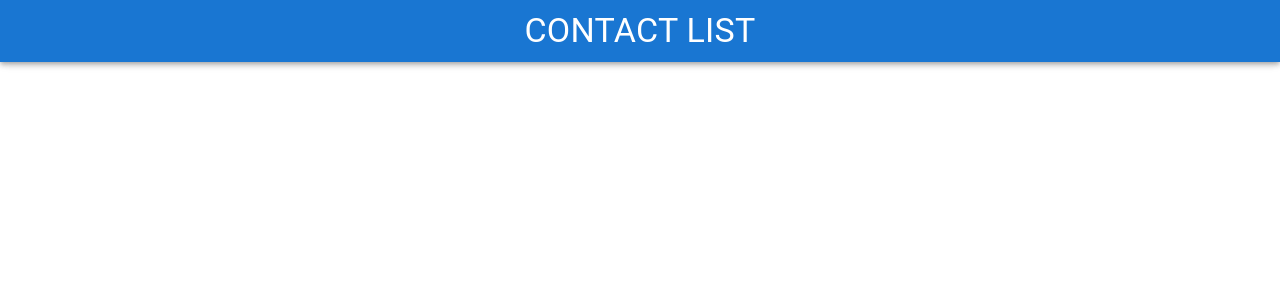
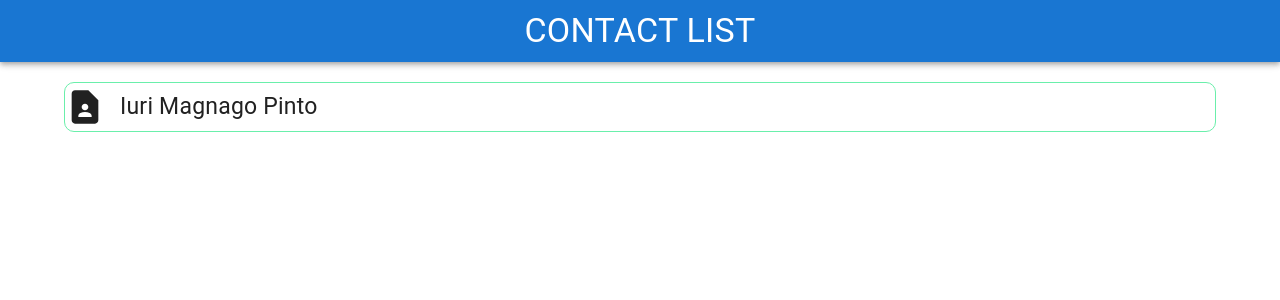
Before and after one commit to iurimp91/contact-list, a React (Create React App) app: page / in a window 1280 px wide. Shown: the top 300 px of the page. Built offline with nearby package versions, Linux system fonts and the light colour scheme.

Commit message:
feat: contact card base

```diff
--- a/package.json
+++ b/package.json
@@ -5,6 +5,7 @@
   "dependencies": {
     "@emotion/react": "^11.7.0",
     "@emotion/styled": "^11.6.0",
+    "@mui/icons-material": "^5.2.0",
     "@mui/material": "^5.2.2",
     "@testing-library/jest-dom": "^5.11.4",
     "@testing-library/react": "^11.1.0",
--- a/src/App.tsx
+++ b/src/App.tsx
@@ -1,12 +1,37 @@
-import { AppBar, Typography } from "@mui/material";
+import { AppBar, Typography, Box, Container } from "@mui/material";
+import { ContactPage } from "@mui/icons-material";
+
+function ContactCard(): JSX.Element {
+  return (
+    <Box
+      sx={{
+        height: "50px",
+        border: "1px solid #6AEFAB",
+        borderRadius: "10px",
+        display: "flex",
+        alignItems: "center",
+      }}
+    >
+      <ContactPage sx={{ fontSize: "40px" }} />
+      <Typography sx={{ fontSize: "23px", ml: "15px" }}>
+        Iuri Magnago Pinto
+      </Typography>
+    </Box>
+  );
+}
 
 function App(): JSX.Element {
   return (
-    <AppBar sx={{ padding: "10px" }}>
-      <Typography variant="h4" textAlign="center">
-        CONTACT LIST
-      </Typography>
-    </AppBar>
+    <>
+      <AppBar position="static" sx={{ padding: "10px" }}>
+        <Typography variant="h4" textAlign="center">
+          CONTACT LIST
+        </Typography>
+      </AppBar>
+      <Container sx={{ mt: "20px" }}>
+        <ContactCard />
+      </Container>
+    </>
   );
 }
 
```
Also changed, not shown: 1 other file (tests, documents, lock files or other folders).
